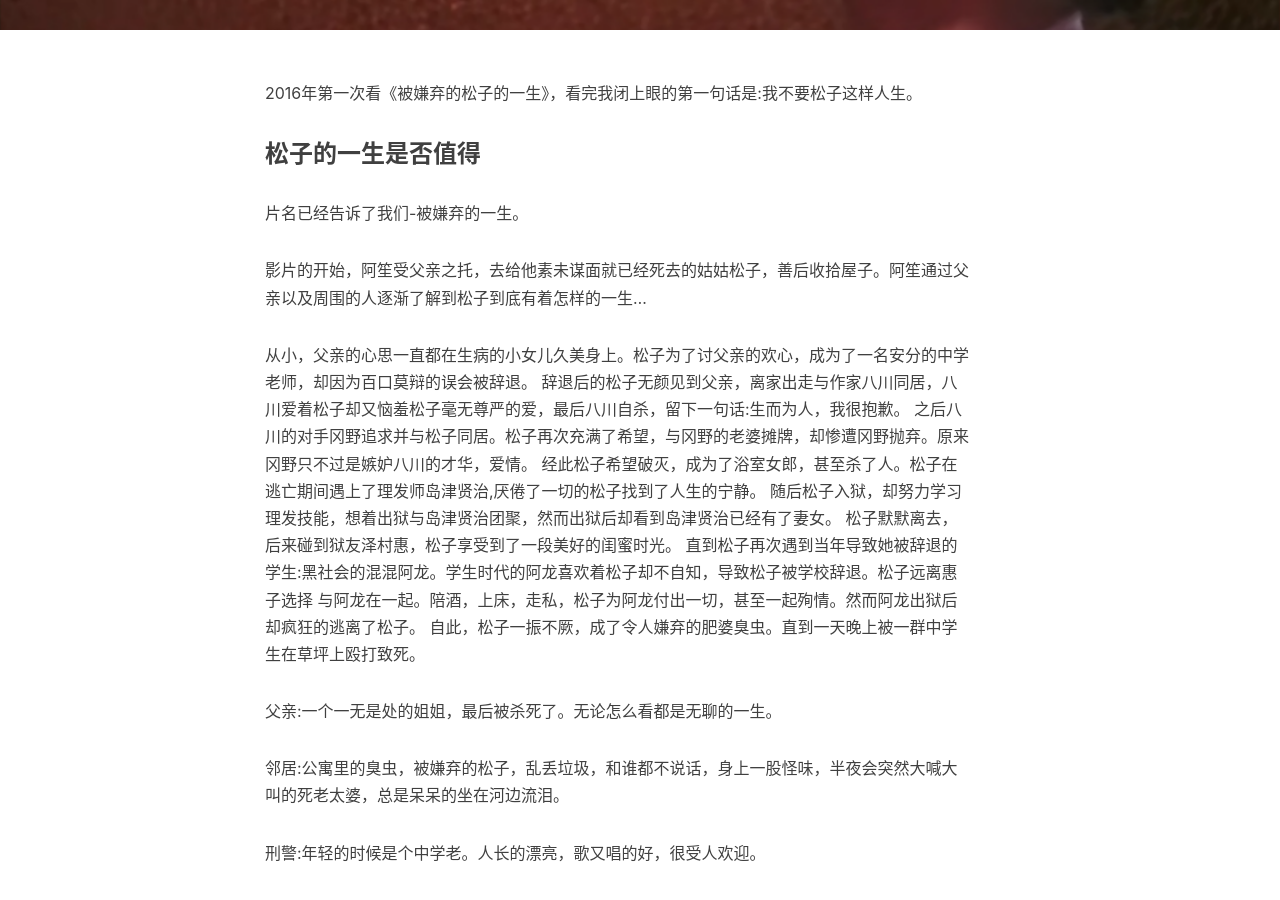
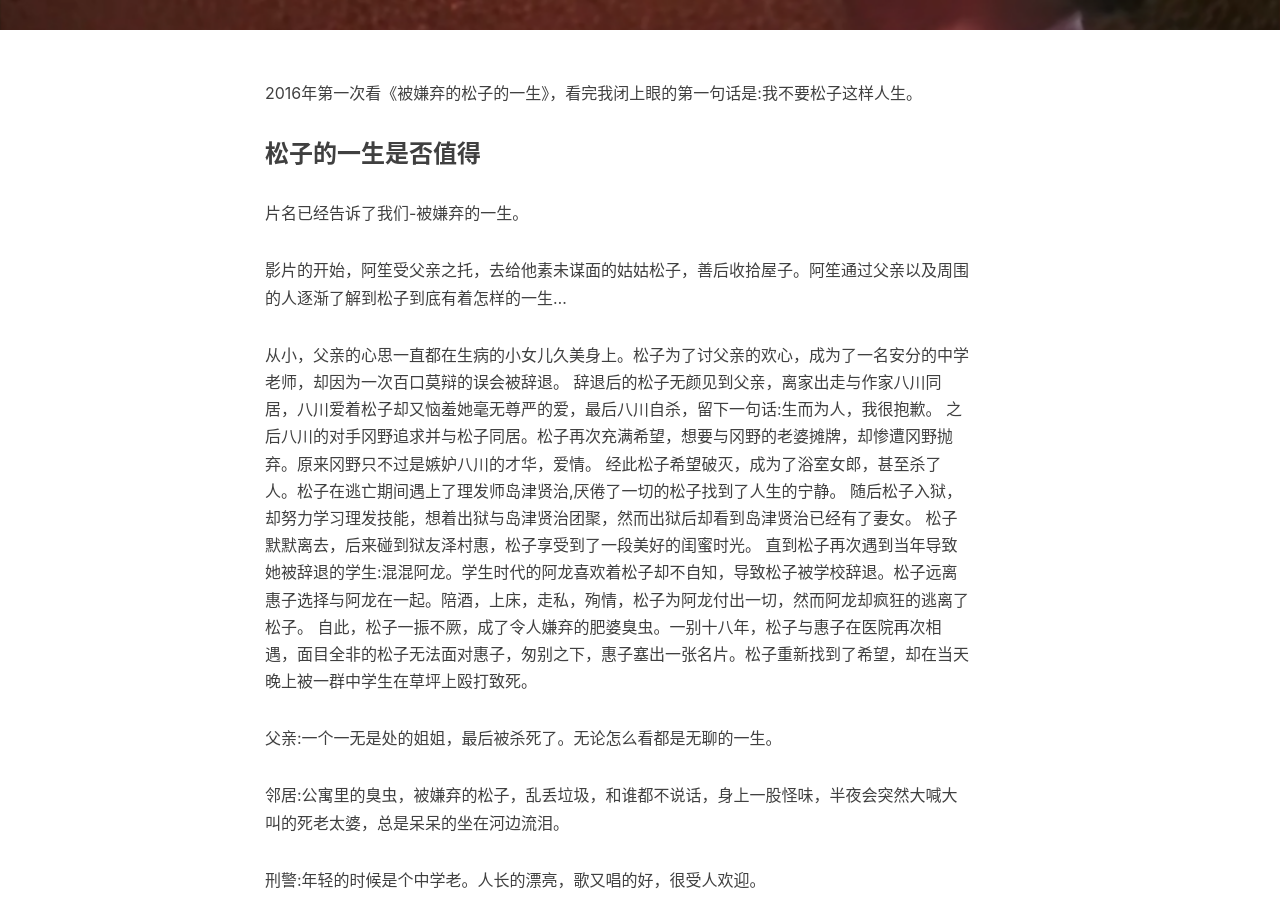
Before and after one commit to littleRpl/littleRpl.github.io, a Jekyll site: the page built from _posts/2019-05-19-the-life-of-Matsuko.md, in a window 1280 px wide and 900 px high, scrolled down 493 px. Built offline with Jekyll 4.4.1, drawn with Linux system fonts in a browser that asks for light colours; nearby versions of some CDN libraries; comment, search, counter and statistics services are not loaded.

Commit message:
update img

```diff
--- a/_posts/2019-05-19-the-life-of-Matsuko.md
+++ b/_posts/2019-05-19-the-life-of-Matsuko.md
@@ -15,17 +15,16 @@
 ###  松子的一生是否值得
 片名已经告诉了我们-被嫌弃的一生。
 
-影片的开始，阿笙受父亲之托，去给他素未谋面就已经死去的姑姑松子，善后收拾屋子。阿笙通过父亲以及周围的人逐渐了解到松子到底有着怎样的一生...
+影片的开始，阿笙受父亲之托，去给他素未谋面的姑姑松子，善后收拾屋子。阿笙通过父亲以及周围的人逐渐了解到松子到底有着怎样的一生...
 
-从小，父亲的心思一直都在生病的小女儿久美身上。松子为了讨父亲的欢心，成为了一名安分的中学老师，却因为百口莫辩的误会被辞退。
-辞退后的松子无颜见到父亲，离家出走与作家八川同居，八川爱着松子却又恼羞松子毫无尊严的爱，最后八川自杀，留下一句话:生而为人，我很抱歉。
-之后八川的对手冈野追求并与松子同居。松子再次充满了希望，与冈野的老婆摊牌，却惨遭冈野抛弃。原来冈野只不过是嫉妒八川的才华，爱情。
+从小，父亲的心思一直都在生病的小女儿久美身上。松子为了讨父亲的欢心，成为了一名安分的中学老师，却因为一次百口莫辩的误会被辞退。
+辞退后的松子无颜见到父亲，离家出走与作家八川同居，八川爱着松子却又恼羞她毫无尊严的爱，最后八川自杀，留下一句话:生而为人，我很抱歉。
+之后八川的对手冈野追求并与松子同居。松子再次充满希望，想要与冈野的老婆摊牌，却惨遭冈野抛弃。原来冈野只不过是嫉妒八川的才华，爱情。
 经此松子希望破灭，成为了浴室女郎，甚至杀了人。松子在逃亡期间遇上了理发师岛津贤治,厌倦了一切的松子找到了人生的宁静。
 随后松子入狱，却努力学习理发技能，想着出狱与岛津贤治团聚，然而出狱后却看到岛津贤治已经有了妻女。
 松子默默离去，后来碰到狱友泽村惠，松子享受到了一段美好的闺蜜时光。
-直到松子再次遇到当年导致她被辞退的学生:黑社会的混混阿龙。学生时代的阿龙喜欢着松子却不自知，导致松子被学校辞退。松子远离惠子选择
-与阿龙在一起。陪酒，上床，走私，松子为阿龙付出一切，甚至一起殉情。然而阿龙出狱后却疯狂的逃离了松子。
-自此，松子一振不厥，成了令人嫌弃的肥婆臭虫。直到一天晚上被一群中学生在草坪上殴打致死。
+直到松子再次遇到当年导致她被辞退的学生:混混阿龙。学生时代的阿龙喜欢着松子却不自知，导致松子被学校辞退。松子远离惠子选择与阿龙在一起。陪酒，上床，走私，殉情，松子为阿龙付出一切，然而阿龙却疯狂的逃离了松子。
+自此，松子一振不厥，成了令人嫌弃的肥婆臭虫。一别十八年，松子与惠子在医院再次相遇，面目全非的松子无法面对惠子，匆别之下，惠子塞出一张名片。松子重新找到了希望，却在当天晚上被一群中学生在草坪上殴打致死。
 
 
 父亲:一个一无是处的姐姐，最后被杀死了。无论怎么看都是无聊的一生。
@@ -33,3 +32,5 @@
 邻居:公寓里的臭虫，被嫌弃的松子，乱丢垃圾，和谁都不说话，身上一股怪味，半夜会突然大喊大叫的死老太婆，总是呆呆的坐在河边流泪。
 
 刑警:年轻的时候是个中学老。人长的漂亮，歌又唱的好，很受人欢迎。
+
+![](/img/post-life-of-matsuko/matsuko1.jpg)
```
Also changed, not shown: img/post-life-of-matsuko/matsuko1.jpg (added).
